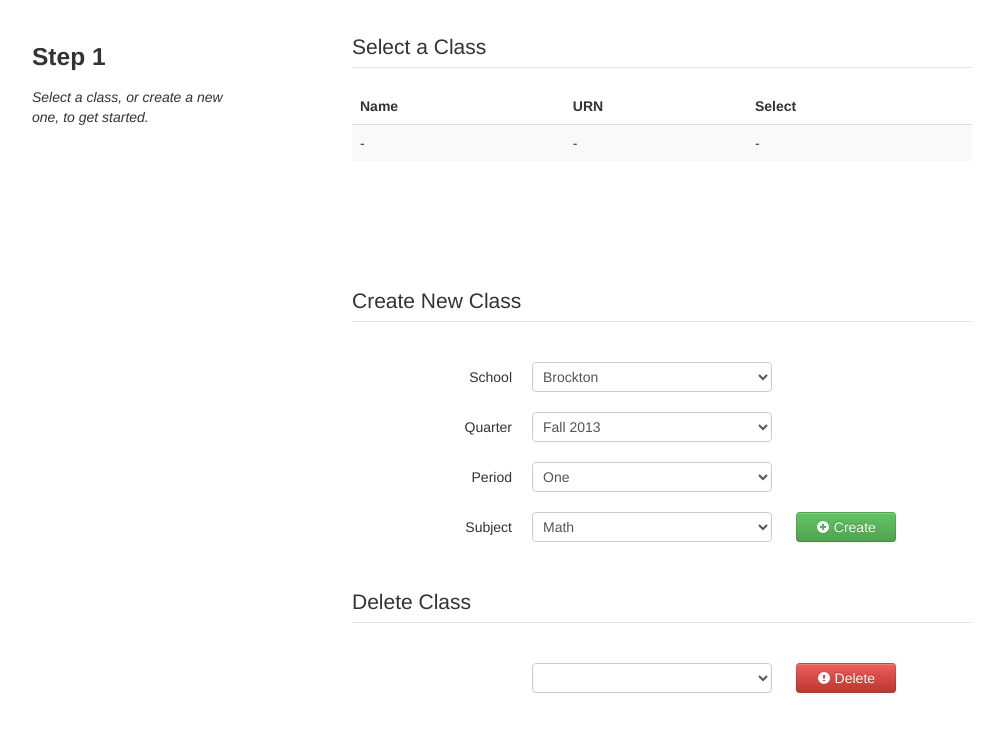
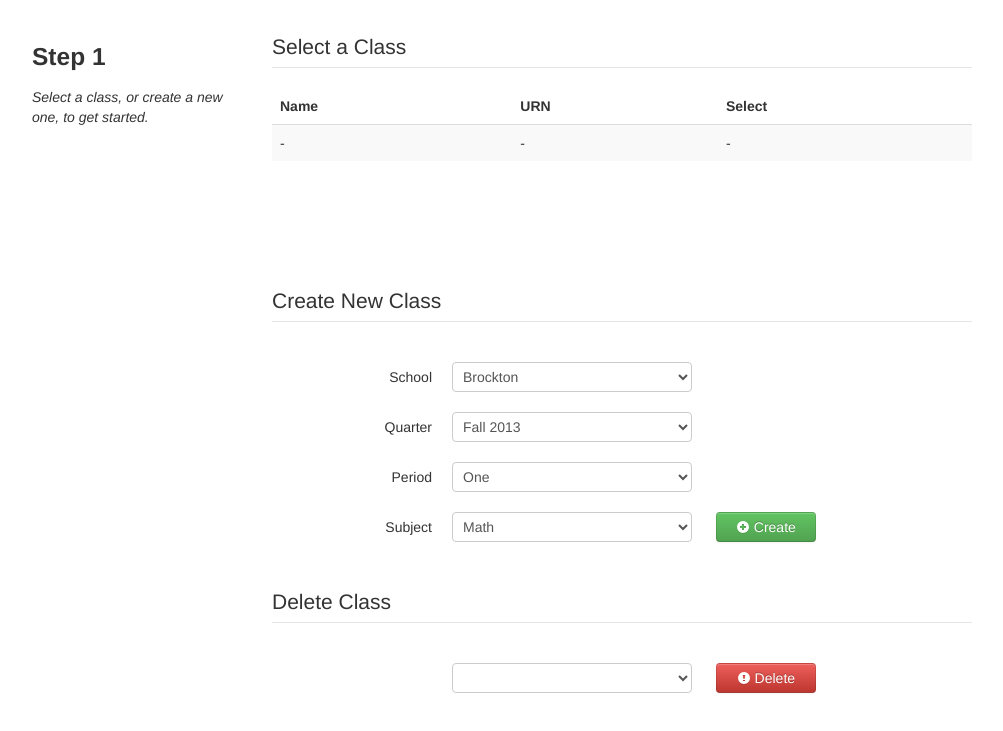
Before and after one commit to mobilizingcs/teacher, a plain HTML site: page index.html in a window 1280 px wide. Shown: the part 83-814 px from the top of the page, without its empty margins (138-1141 px from the left). Drawn offline with Linux system fonts and the light colour scheme; no server answers.

Commit message:
changing margins

```diff
--- a/index.html
+++ b/index.html
@@ -54,7 +54,7 @@ a, button {
 					</div>
 				</div>
 				<!--/span-->
-				<div class="span8 offset1">
+				<div class="span9">
 
 					<div id="class-select">
 						<legend>Select a Class</legend>
```
